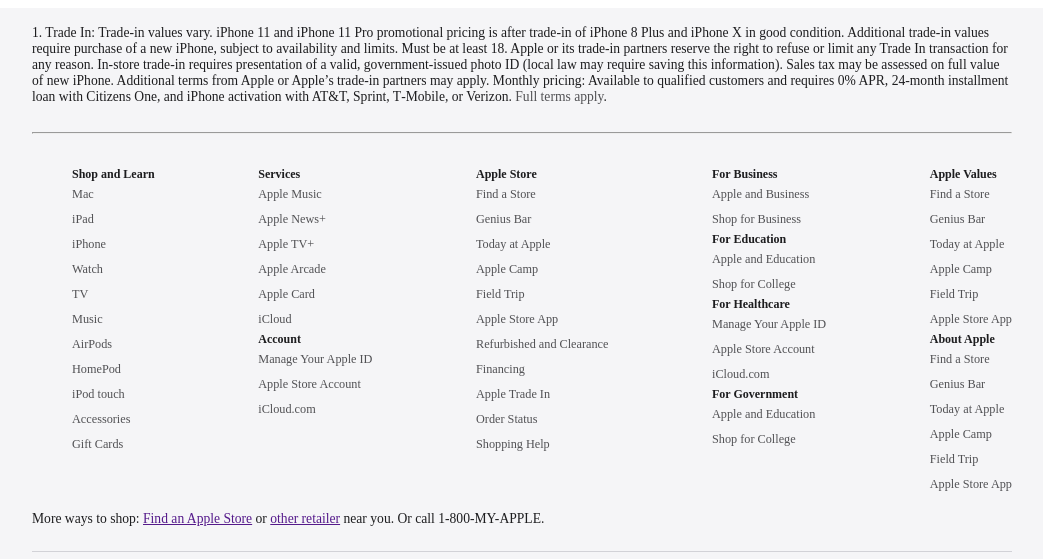
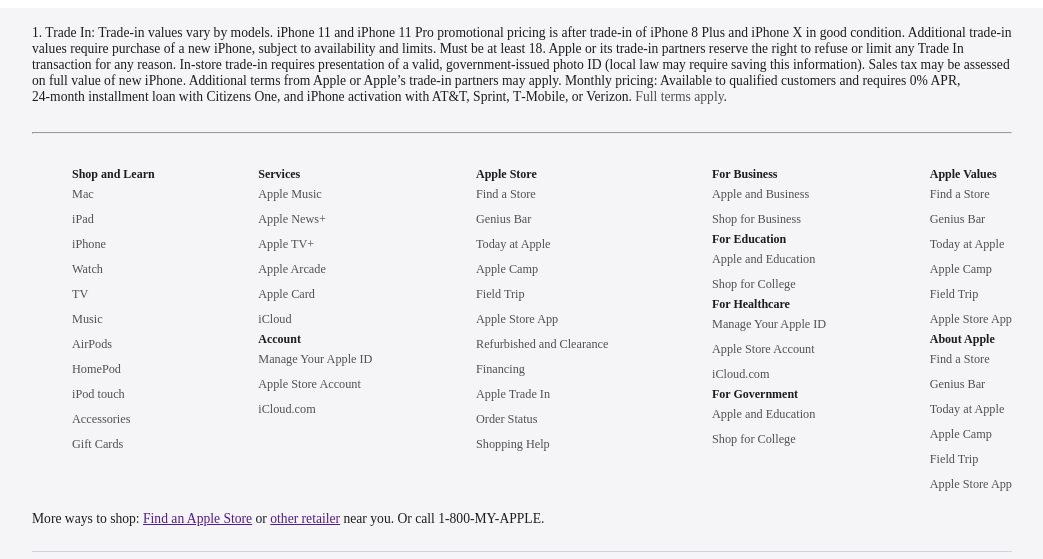
Before and after one commit to gizachew-bewket/-appleClone, a plain HTML site: page index.html in a window 1280 px wide. Shown: the top 559 px of the page, without its empty margins (118-1161 px from the left). Drawn offline with Linux system fonts and the light colour scheme.

Commit message:
added text

```diff
--- a/index.html
+++ b/index.html
@@ -11,7 +11,7 @@
     <footer class="footer-wrapper">
       <div class="footer-internal-wrapper">
         <div class="terms-wrapper">
-          1. Trade In: Trade‑in values vary. iPhone 11 and iPhone 11 Pro
+          1. Trade In: Trade‑in values vary by models. iPhone 11 and iPhone 11 Pro
           promotional pricing is after trade‑in of iPhone 8 Plus and iPhone X in
           good condition. Additional trade‑in values require purchase of a new
           iPhone, subject to availability and limits. Must be at least 18. Apple
```
